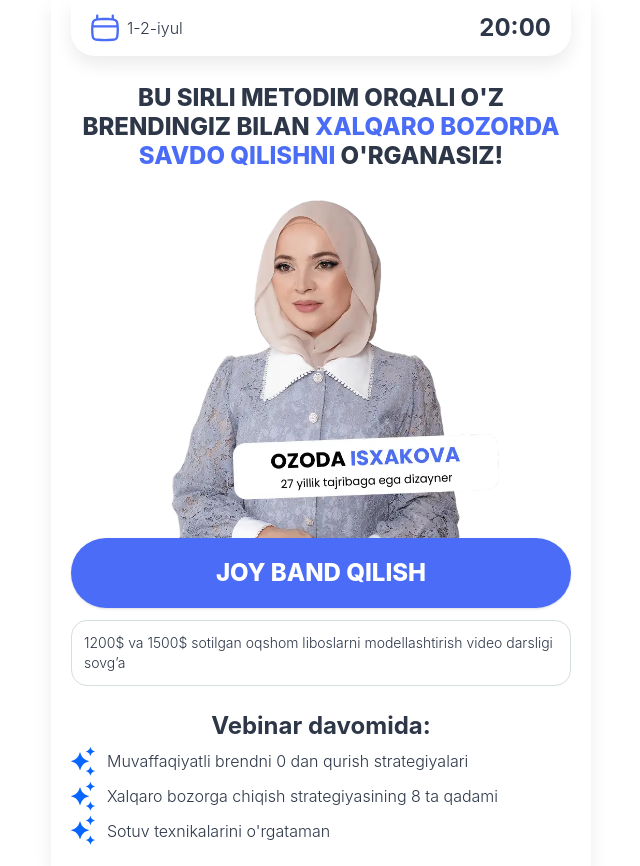
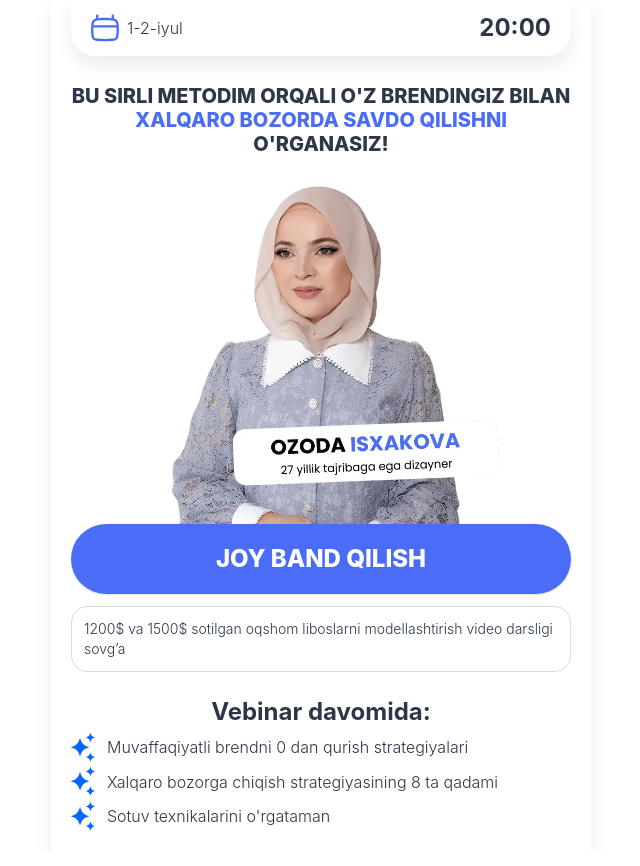
Before and after one commit to sultonbayevogabek/ozoda-isxakova-uz, a website: page index.html in a window 1280 px wide. Shown: the whole page, without its empty margins (319-959 px from the left). Drawn offline with Linux system fonts and the light colour scheme; no server answers.

Commit message:
initial commit

```diff
--- a/index.html
+++ b/index.html
@@ -30,7 +30,7 @@
       <div class="text-2xl font-bold">20:00</div>
     </div>
 
-    <h1 class="text-2xl uppercase font-extrabold leading-[1.2] px-5">
+    <h1 class="text-xl uppercase font-extrabold leading-[1.2] px-5">
       Bu sirli metodim orqali o'z brendingiz bilan <span class="text-[#4A6CF7]">Xalqaro Bozorda Savdo qilishni</span> o'rganasiz!
     </h1>
 
```
